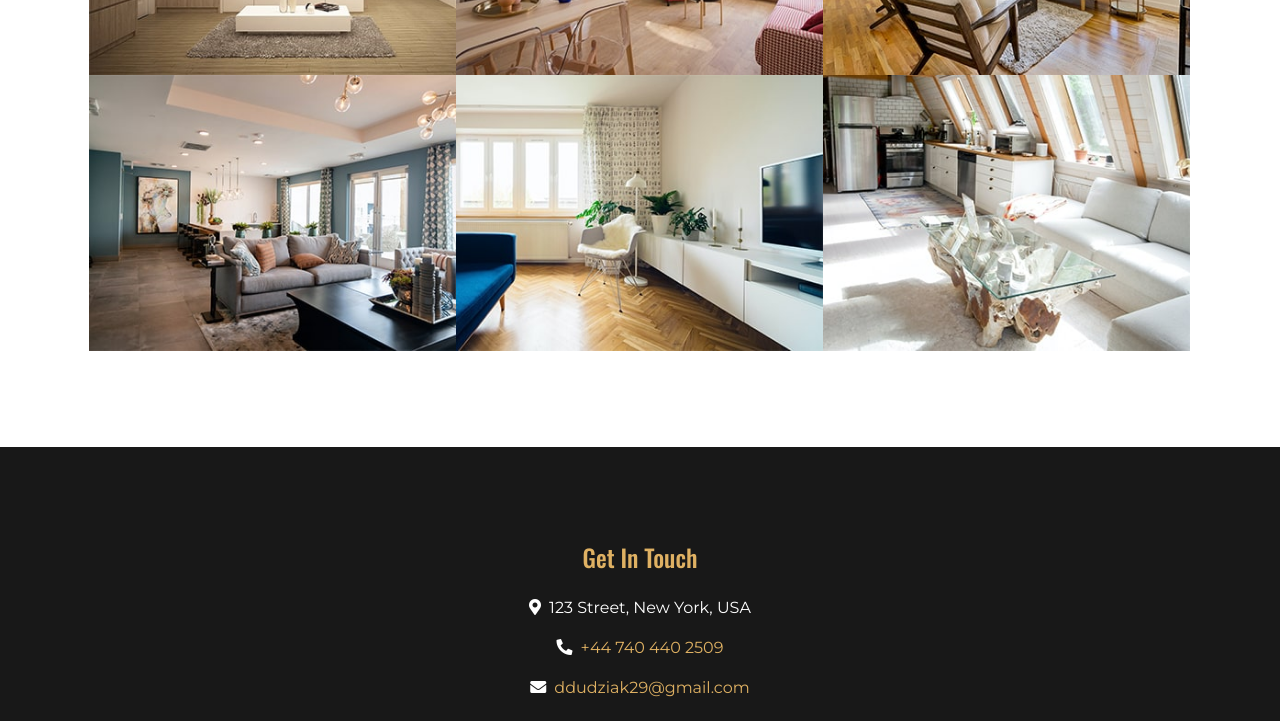
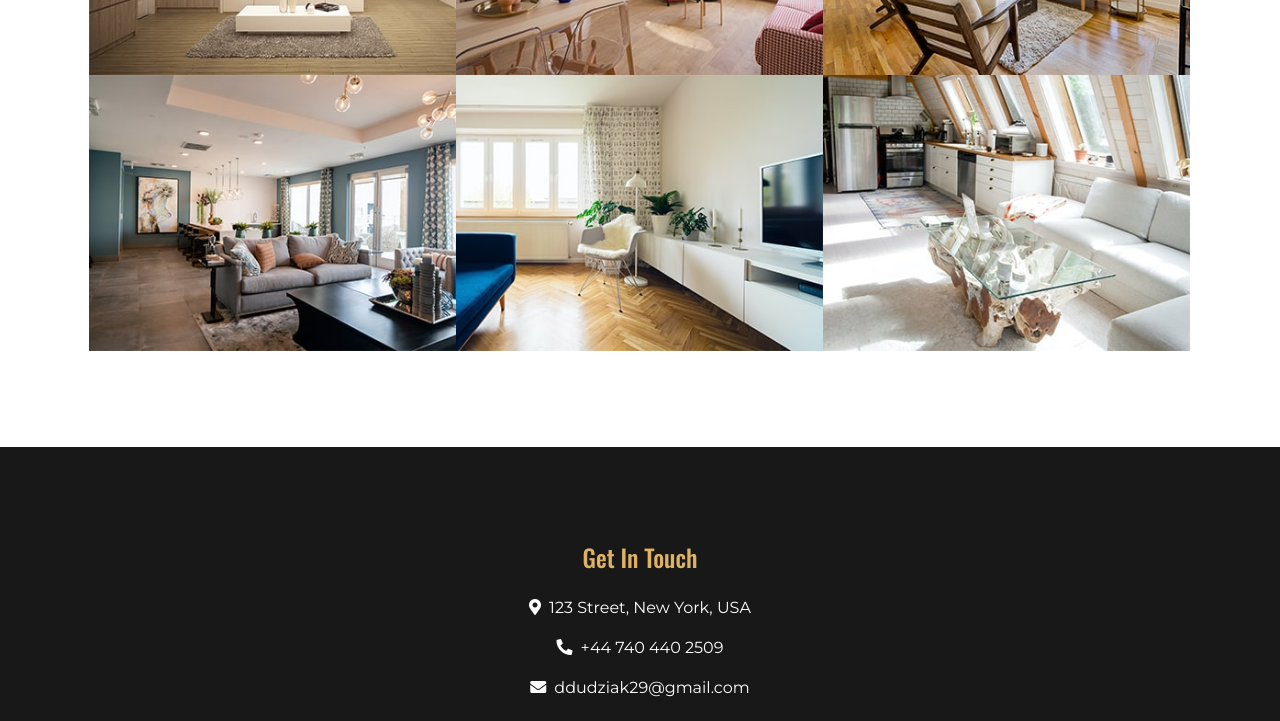
Before and after one commit to eStasicki/domplastering, a plain HTML site: page index.html in a window 1280 px wide. Shown: the part 1181-1902 px from the top of the page. Drawn offline with nearby package versions, Linux system fonts and the light colour scheme.

Commit message:
change index page

```diff
--- a/index.html
+++ b/index.html
@@ -375,11 +375,15 @@
             </p>
             <p>
               <i class="fa fa-phone-alt mr-2"></i
-              ><a href="tel:+447404402509">+44 740 440 2509</a>
+              ><a href="tel:+447404402509" style="color: #fff"
+                >+44 740 440 2509</a
+              >
             </p>
             <p>
               <i class="fa fa-envelope mr-2"></i
-              ><a href="mailto:ddudziak29@gmail.com">ddudziak29@gmail.com</a>
+              ><a href="mailto:ddudziak29@gmail.com" style="color: #fff"
+                >ddudziak29@gmail.com</a
+              >
             </p>
             <div class="d-flex justify-content-center mt-4">
               <a
```
